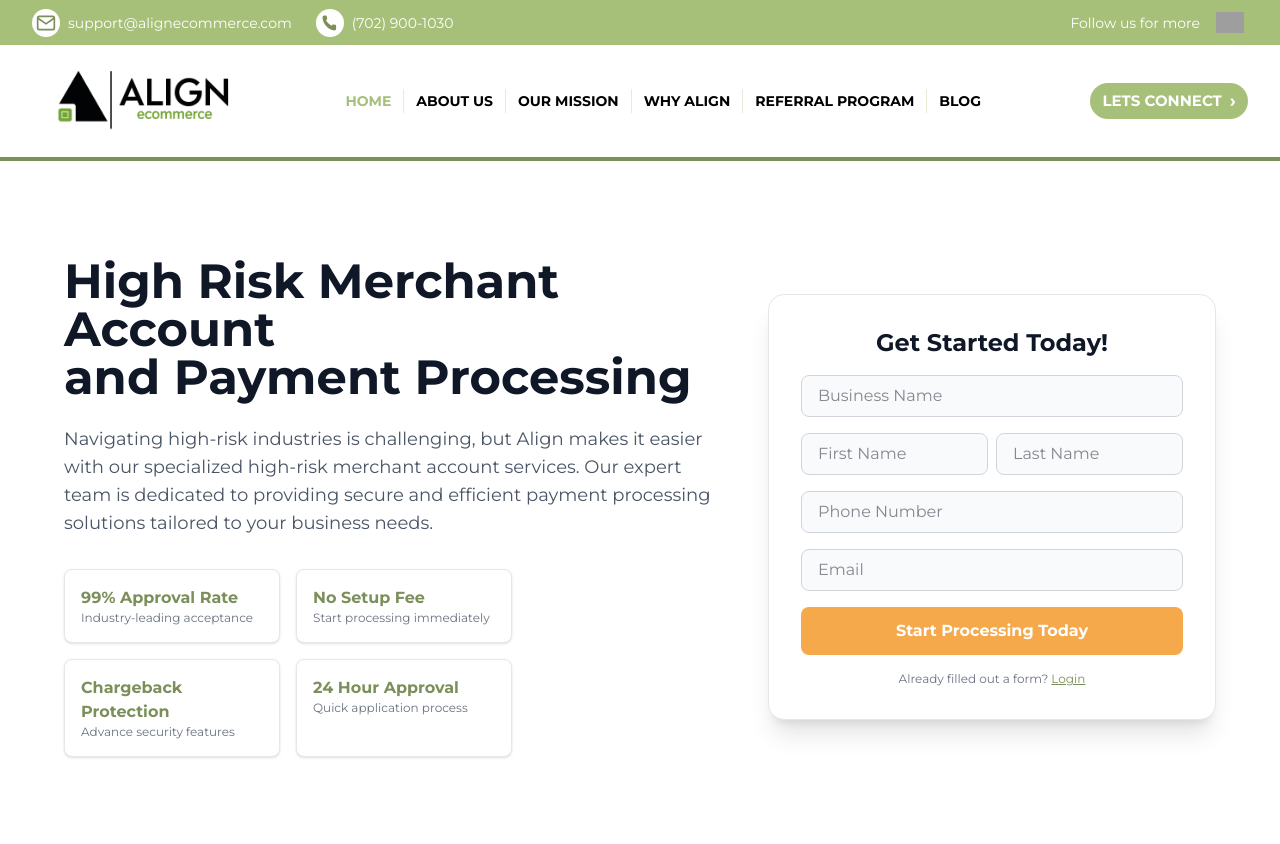
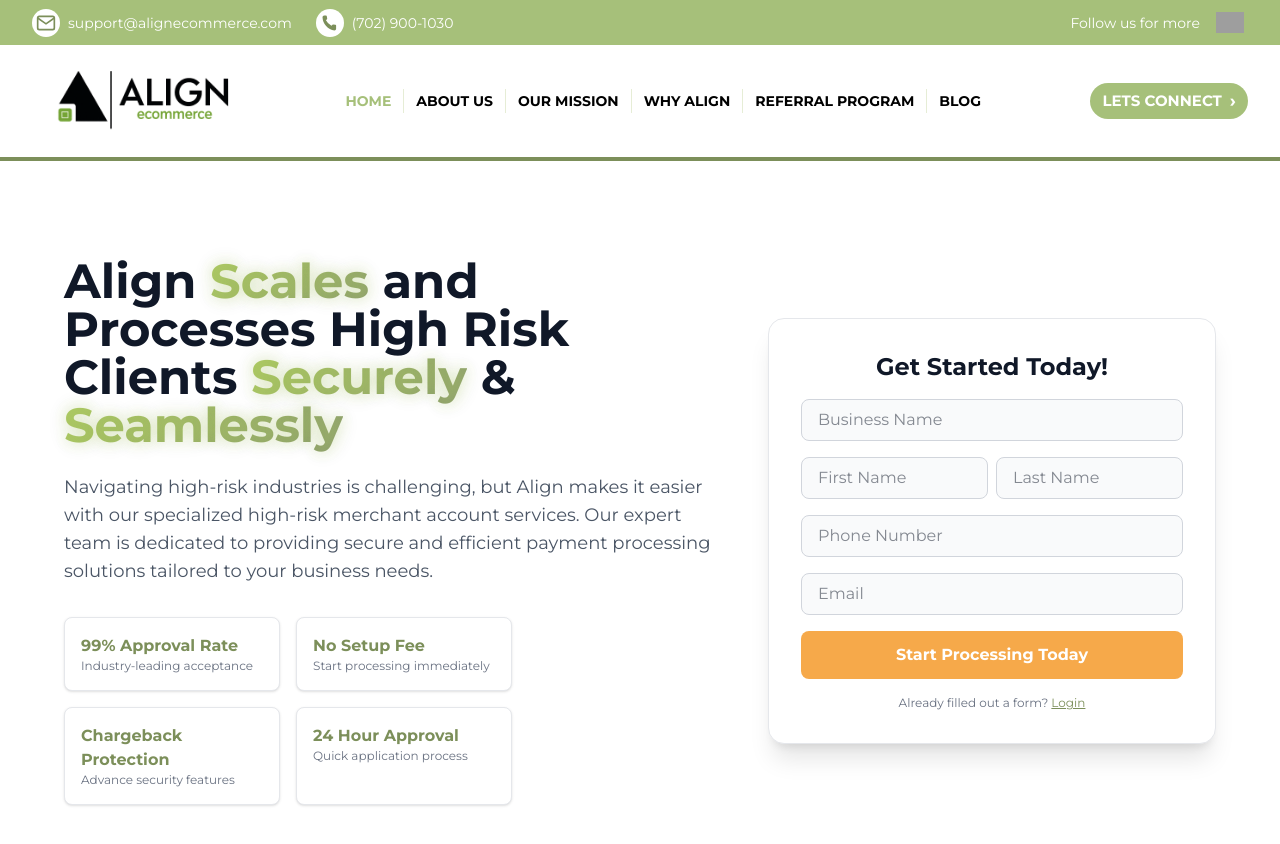
Before and after one commit to Jonathan-Atkins/align_ecommerce, a Next.js app: page / in a window 1280 px wide. Shown: the top 844 px of the page. Built offline with nearby package versions, Linux system fonts and the light colour scheme; grey boxes are pictures that could not be loaded.

Commit message:
Add cursor glow effect and green pulse animation to HeroSection

```diff
--- a/src/app/HeroSection.tsx
+++ b/src/app/HeroSection.tsx
@@ -1,13 +1,69 @@
-import React from "react";
+'use client';
+
+import React, { useRef, useEffect } from "react";
+import './globals.css';
 
 export default function HeroSection() {
+  const cursorGlowRef = useRef<HTMLDivElement>(null);
+  const sectionRef = useRef<HTMLElement>(null);
+
+  useEffect(() => {
+    const section = sectionRef.current;
+    const cursorGlow = cursorGlowRef.current;
+    if (!section || !cursorGlow) return;
+
+    function handleMouseMove(e: MouseEvent) {
+      if (!section || !cursorGlow) return;
+      const rect = section.getBoundingClientRect();
+      const x = e.clientX - rect.left;
+      const y = e.clientY - rect.top;
+      cursorGlow.style.left = `${x}px`;
+      cursorGlow.style.top = `${y}px`;
+      cursorGlow.style.opacity = '1';
+    }
+    function handleMouseLeave() {
+      if (!cursorGlow) return;
+      cursorGlow.style.opacity = '0';
+    }
+
+    section.addEventListener('mousemove', handleMouseMove);
+    section.addEventListener('mouseleave', handleMouseLeave);
+    return () => {
+      section.removeEventListener('mousemove', handleMouseMove);
+      section.removeEventListener('mouseleave', handleMouseLeave);
+    };
+  }, []);
+
   return (
-    <section className="bg-white dark:bg-gray-900 py-12 md:py-24">
+    <section ref={sectionRef} className="bg-white dark:bg-gray-900 py-12 md:py-24 relative overflow-hidden">
+      {/* Cursor Glow Effect */}
+      <div
+        ref={cursorGlowRef}
+        style={{
+          position: 'absolute',
+          width: 200,
+          height: 200,
+          borderRadius: '50%',
+          background: 'radial-gradient(circle, rgba(163,198,74,0.18) 0%, rgba(163,198,74,0) 70%)',
+          pointerEvents: 'none',
+          zIndex: 1,
+          transform: 'translate(-50%, -50%)',
+          opacity: 0,
+          transition: 'opacity 0.3s ease',
+          left: 0,
+          top: 0,
+        }}
+      />
       <div className="w-full flex flex-col md:flex-row items-center justify-center gap-8 md:gap-12 px-2 sm:px-4 md:px-8 lg:px-16">
         {/* Hero Content */}
-  <div className="flex-1 min-w-0 text-center md:text-left">
+        <div className="flex-1 min-w-0 text-center md:text-left">
           <h1 className="text-5xl font-bold text-gray-900 dark:text-white mb-6">
-            High Risk Merchant Account<br />and Payment Processing
+            Align{' '}
+            <span className="glow-text green-pulse">Scales</span>
+            {' '}and Processes High Risk Clients{' '}
+            <span className="glow-text green-pulse">Securely</span>
+            {' '}&{' '}
+            <span className="glow-text green-pulse">Seamlessly</span>
           </h1>
           <p className="text-lg text-gray-600 dark:text-gray-300 mb-8">
             Navigating high-risk industries is challenging, but Align makes it easier with our specialized high-risk merchant account services. Our expert team is dedicated to providing secure and efficient payment processing solutions tailored to your business needs.
--- a/src/app/globals.css
+++ b/src/app/globals.css
@@ -1,4 +1,3 @@
-
 @import url('https://fonts.googleapis.com/css2?family=Montserrat:wght@400;700&display=swap');
 @import "tailwindcss";
 
@@ -98,3 +97,29 @@
     padding-top: env(safe-area-inset-top);
   }
 }
+
+/* Green pulse animation for hero glow text */
+.green-pulse {
+  background: linear-gradient(135deg, #A3C64A, #7C8F5A);
+  -webkit-background-clip: text;
+  background-clip: text;
+  color: transparent;
+  text-shadow: 0 0 20px rgba(163,198,74,0.5), 0 0 30px rgba(124,143,90,0.3);
+  font-weight: 700;
+  animation: greenGlowPulse 5s ease-in-out infinite;
+}
+
+@keyframes greenGlowPulse {
+  0% {
+    text-shadow: 0 0 10px rgba(163,198,74,0.3), 0 0 20px rgba(124,143,90,0.2);
+    opacity: 0.85;
+  }
+  50% {
+    text-shadow: 0 0 30px rgba(163,198,74,0.7), 0 0 40px rgba(124,143,90,0.4);
+    opacity: 1;
+  }
+  100% {
+    text-shadow: 0 0 10px rgba(163,198,74,0.3), 0 0 20px rgba(124,143,90,0.2);
+    opacity: 0.85;
+  }
+}
```
